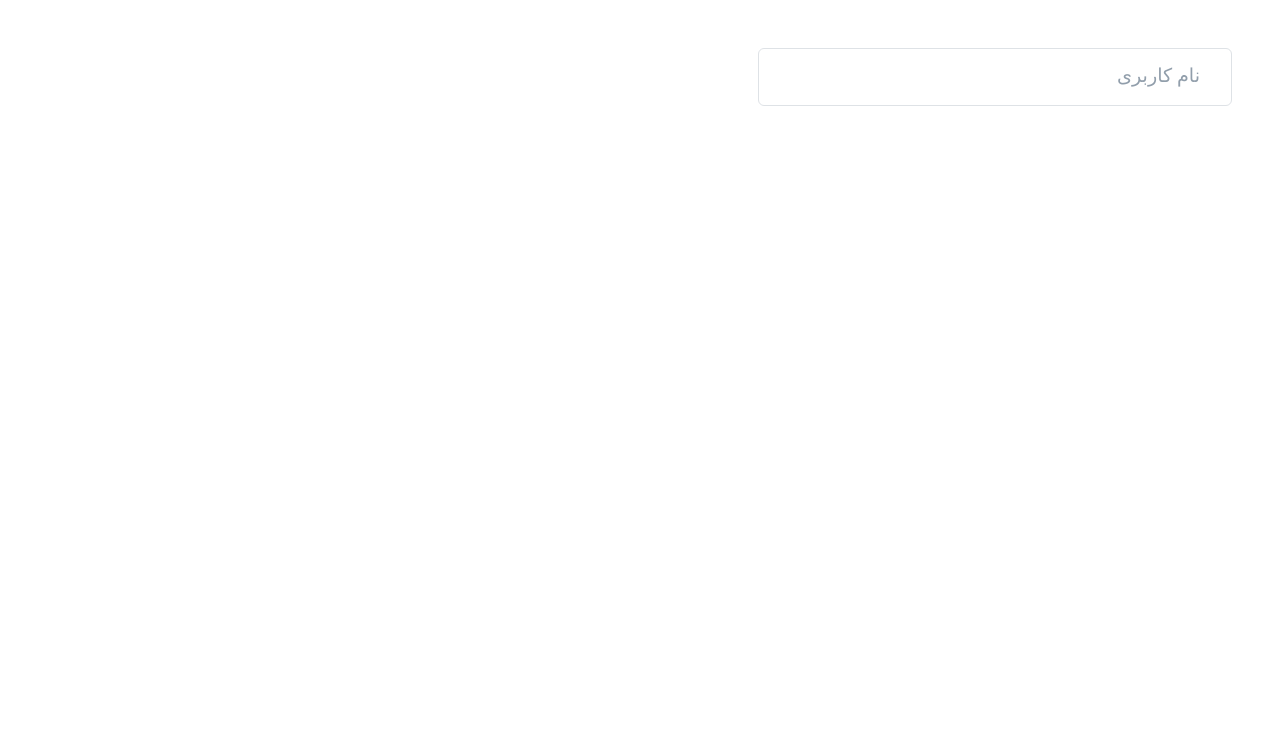
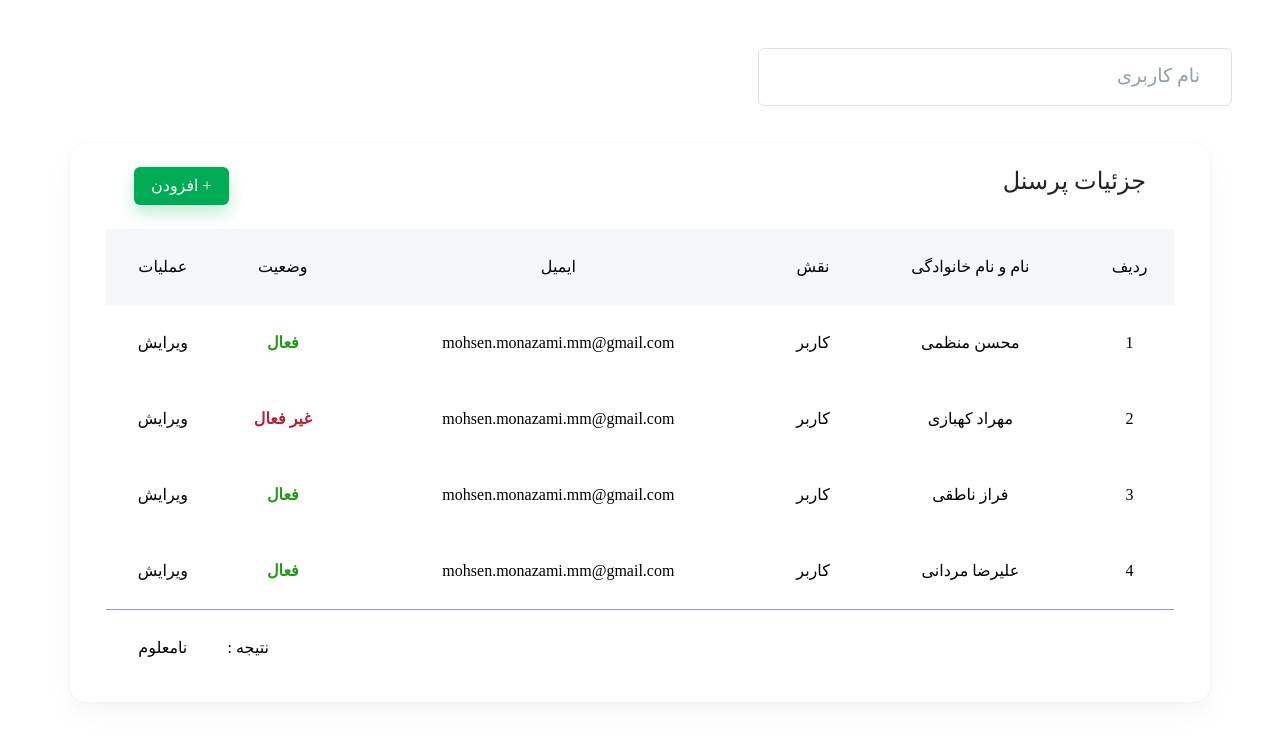
Before and after one commit to MehradKahbazi/memento, a React (Create React App) app: page /test in a window 1280 px wide. Shown: the top 742 px of the page. Built offline with nearby package versions, Linux system fonts and the light colour scheme.

Commit message:
refactor: table style added

```diff
--- a/src/assets/styles/main.css
+++ b/src/assets/styles/main.css
@@ -290,3 +290,63 @@ a[aria-expanded="true"] {
 
 
 /* Table Style */
+
+.table-container{
+    border-radius: 16px;
+    background: var(--12-background-light-02-paper, #FFF);
+    box-shadow: 0px 12px 24px -4px rgba(145, 158, 171, 0.12), 0px 0px 2px 0px rgba(145, 158, 171, 0.20);
+}
+
+.table-style{
+    text-align: center;
+    line-height: 60px !important;
+}
+
+
+.table-head{
+    border-radius: 20px;
+    background-color: #F4F6F8;
+}
+
+.table-head > td{
+    background-color: transparent !important;
+}
+
+.table-status-success{
+    border-radius: 6px;
+    padding: 2px;
+    color: #229A16 !important;
+    text-align: center;
+    font-style: normal;
+    font-weight: 700;
+}
+
+.table-status-danger{
+    border-radius: 6px;
+    padding: 2px;
+    color: #B72136 !important;
+    text-align: center;
+    font-style: normal;
+    font-weight: 700;
+}
+
+.table-foot{
+    border-top: #919EAB solid 1px !important;
+}
+
+.btn-add{
+    color: #FFF !important;
+    display: flex;
+    padding: 6px 16px !important;
+    justify-content: center;
+    align-items: center;
+    gap: 8px;
+    border-radius: 8px;
+    background-color: #00AB55 !important;
+    box-shadow: 0px 8px 16px 0px rgba(0, 171, 85, 0.24);
+    transition: all ease-in .3s;
+}
+
+.btn-add:hover{
+    background-color: #009a4d !important;
+}
--- a/src/pages/FormTest.js
+++ b/src/pages/FormTest.js
@@ -1,39 +1,89 @@
 const FormTest = () => {
   return (
     <>
-        {/* <form>
-        <div className="container">
-            <div className="row justify-content-center vh-100 align-items-center rtl">
-                <div className="col-md-6 ">
-                    <div className="card p-5 rounded-4">
-                    <div class="form-floating mb-3">
-                        <input type="email" className="form-control mb-3 text-input" id="floatingInput" placeholder=""/>
-                        <label htmlFor="floatingInput" className="label-rtl">Email address</label>
-                        <small id="emailHelp" class="form-text text-muted">We'll never share your email with anyone else.</small>
+      <form className="login-bo">
+        <div className="rtl me-5 user-box">
+          <input
+            className="form-control text-input mt-5"
+            id="text-input"
+            placeholder=""
+          />
+          <label htmlFor="text-input" className="form-label label px-3">
+            نام کاربری
+          </label>
         </div>
-                        <div class="form-floating">
-                        <input type="password" className="form-control mb-3 text-input" id="floatingPassword" placeholder="Password"/>
-                        <label htmlFor="floatingPassword" className="label-rtl">Password</label>
+      </form>
+
+      <div className="container table-container pt-4 px-5">
+        <div className="row mb-4 rtl">
+
+                <div className="col-md-10">
+                    <h4 className="px-3">جزئیات پرسنل</h4>
                 </div>
-                        <div class="form-check">
-                            <input type="checkbox" className="form-check-input mb-5 " id="exampleCheck1"/>
-                            <label className="form-check-label label-rtl" htmlFor="exampleCheck1">Check me out</label>
+                <div className="col-md-2 justify-content-end d-flex">
+                    <button className="btn btn-add ms-3">+  افزودن</button>
                 </div>
-                          <button type="submit" className="btn btn-primary">Submit</button>
+
+        </div>
+        <div className="row p-0">
+          <div className="col-md-12 px-0">
+            <table className="table table-borderless table-style rtl rounded-2">
+              <thead className="table-head rounded-2">
+                <tr className="table-head">
+                  <td>ردیف</td>
+                  <td>نام و نام خانوادگی</td>
+                  <td>نقش</td>
+                  <td>ایمیل</td>
+                  <td>وضعیت</td>
+                  <td>عملیات</td>
+                </tr>
+              </thead>
+              <tbody className="table-body">
+                <tr>
+                  <td>1</td>
+                  <td>محسن منظمی</td>
+                  <td>کاربر</td>
+                  <td>mohsen.monazami.mm@gmail.com</td>
+                  <td className="table-status-success">فعال</td>
+                  <td>ویرایش</td>
+                </tr>
+                <tr>
+                  <td>2</td>
+                  <td>مهراد کهبازی</td>
+                  <td>کاربر</td>
+                  <td>mohsen.monazami.mm@gmail.com</td>
+                  <td className="table-status-danger">غیر فعال</td>
+                  <td>ویرایش</td>
+                </tr>
+                <tr>
+                  <td>3</td>
+                  <td>فراز ناطقی</td>
+                  <td>کاربر</td>
+                  <td>mohsen.monazami.mm@gmail.com</td>
+                  <td className="table-status-success">فعال</td>
+                  <td>ویرایش</td>
+                </tr>
+                <tr>
+                  <td>4</td>
+                  <td>علیرضا مردانی</td>
+                  <td>کاربر</td>
+                  <td>mohsen.monazami.mm@gmail.com</td>
+                  <td className="table-status-success">فعال</td>
+                  <td>ویرایش</td>
+                </tr>
+              </tbody>
+              <tfoot className="table-foot">
+                <tr>
+                    <td colSpan={5} className="text-start">نتیجه :</td>
+                    <td colSpan={5}>نامعلوم</td>
+                </tr>
+              </tfoot>
+            </table>
           </div>
         </div>
       </div>
-        </div>
-      </form> */}
-
-      <form className="login-bo">
-        <div className="rtl me-5 user-box">
-            <input className="form-control text-input mt-5" id="text-input" placeholder=""/>
-            <label htmlFor="text-input" className="form-label label px-3">نام کاربری</label>
-        </div>
-      </form>
     </>
   );
-}
+};
 
 export default FormTest;
```
Lines whose indentation alone changed are shown as unchanged.
